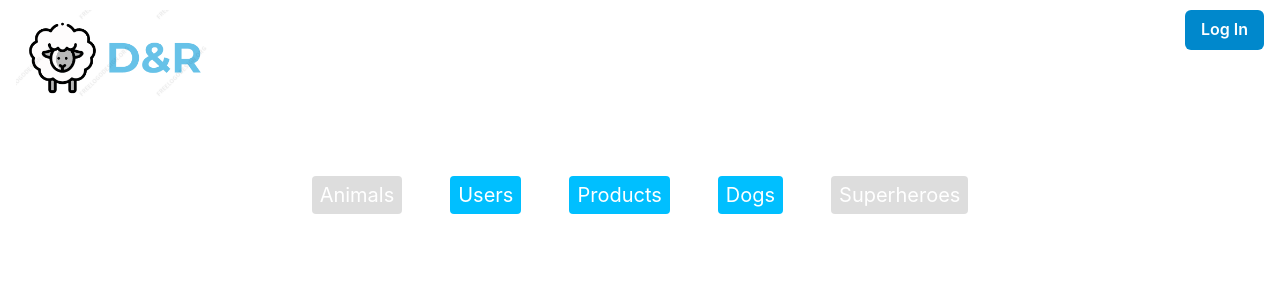
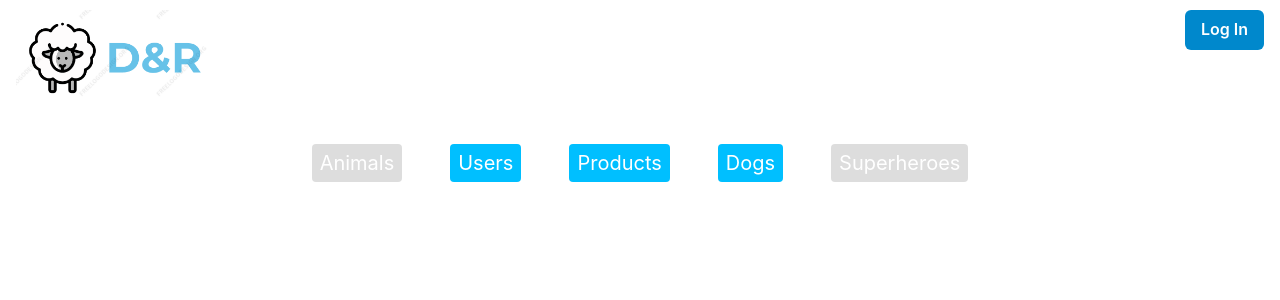
Before and after one commit to DanielLesko28/fullstackStuff, a React (Create React App) app in the folder client/: page / in a window 1280 px wide. Shown: the top 300 px of the page. Built offline with nearby package versions, Linux system fonts and the light colour scheme; no server answers.

Commit message:
changed styling for homepage

```diff
--- a/client/src/pages/homePage/Homepage.jsx
+++ b/client/src/pages/homePage/Homepage.jsx
@@ -32,24 +32,16 @@ const Homepage = () => {
 
   return (
     <div
-      style={{
-        display: "flex",
-        flexDirection: "column",
-        width: "100%",
-        justifyContent: "center",
-        marginTop: "2rem",
-        gap: "3rem",
-      }}
+    // style={{
+    //   display: "flex",
+    //   flexDirection: "column",
+    //   width: "100%",
+    //   justifyContent: "center",
+    //   marginTop: "2rem",
+    //   gap: "3rem",
+    // }}
     >
-      <div
-        style={{
-          display: "flex",
-          width: "100%",
-          justifyContent: "center",
-          marginTop: "2rem",
-          gap: "3rem",
-        }}
-      >
+      <div className={styles.bigContainer}>
         {allLinks &&
           allLinks.map((link) => (
             <div
--- a/client/src/pages/homePage/Homepage.module.css
+++ b/client/src/pages/homePage/Homepage.module.css
@@ -1,3 +1,11 @@
+.bigContainer{
+    display: flex;
+    width: 100%;
+    justify-content: center;
+    margin-top: 2rem;
+    gap: 3rem;
+}
+
 .container{
     background-color: #00BFFF;
     font-size: 20px;
```
